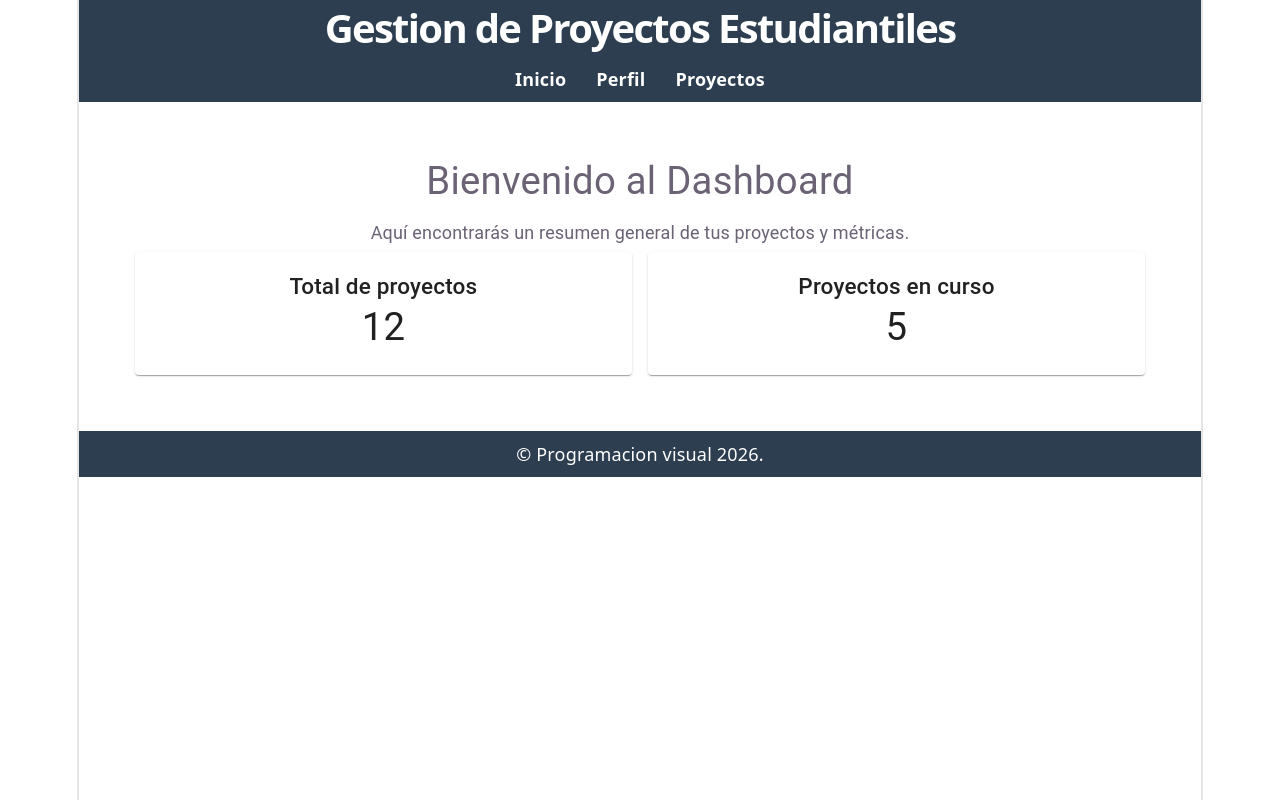
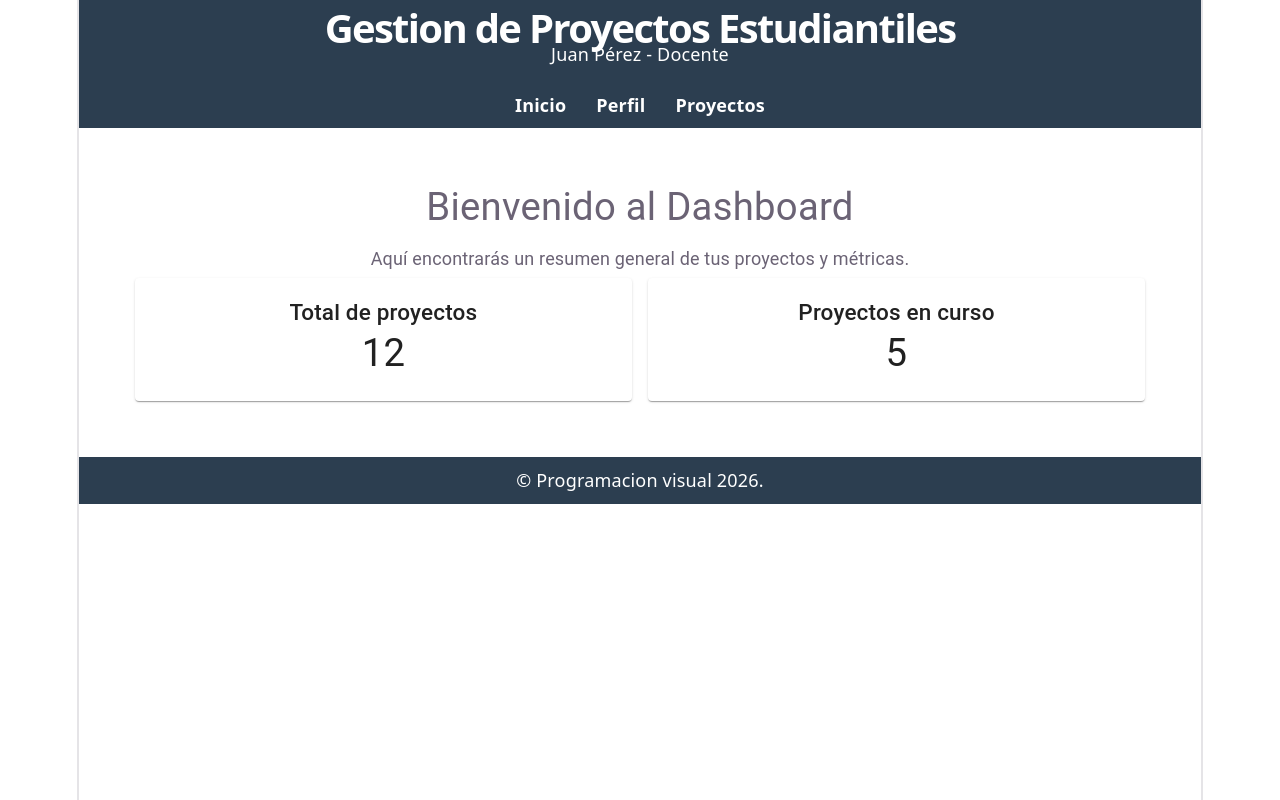
Before and after one commit to joel-cespedes-n/pv_tp3_grupo15, a React (Vite) app: page /inicio in a window 1280 px wide. Built offline with nearby package versions, Linux system fonts and the light colour scheme.

Commit message:
feat: Creo la carpeta context y el componente UsuarioContext, hago que el header se conecte al estado global y modifico App.jsx. [Cespedes Joel Normando]

```diff
--- a/src/App.jsx
+++ b/src/App.jsx
@@ -10,9 +10,11 @@ import { Route, BrowserRouter as Router, Routes, Navigate } from 'react-router-d
 import Dashboard from './views/Dashboard.jsx'
 import PerfilUsuario from './views/PerfilUsuario.jsx'
 import DetalleProyecto from './components/DetalleProyecto.jsx'
+import { UsuarioProvider } from './context/UsuarioContext.jsx'
 
 const App = () => {
   return (
+    <UsuarioProvider>
     <Router>
     <div id='root'>
       <Header />
@@ -30,6 +32,7 @@ const App = () => {
       <Footer />
     </div>
     </Router>
+    </UsuarioProvider>
   )
 }
 export default App
--- a/src/components/Header.jsx
+++ b/src/components/Header.jsx
@@ -1,9 +1,15 @@
 import  Nav  from './Nav'
+import { useContext } from 'react';
+import { UsuarioContext } from '../context/UsuarioContext';
 
 const Header = () => {
+
+const {usuario} = useContext(UsuarioContext);
+
     return (
         <header>
             <h1>Gestion de Proyectos Estudiantiles</h1>
+            <p>{usuario.nombre} - {usuario.rol}</p>
         </header>
     )
 }
--- /dev/null
+++ b/src/context/UsuarioContext.jsx
@@ -0,0 +1,25 @@
+import { createContext, useState, useContext } from "react";
+
+export const UsuarioContext = createContext();
+
+export const UsuarioProvider = ({ children }) => {
+
+    const [usuario, setUsuario] = useState( () => {
+        return {
+            nombre : "Juan Pérez",
+            dni : "12345678",
+            rol : "Docente",
+            institucion : "Universidad Nacional de Jujuy",
+        };
+    });
+
+    const actualizarPerfil = (nuevosDatos) => {
+        setUsuario(nuevosDatos);
+    };
+
+    return (
+        <UsuarioContext.Provider value={{ usuario, actualizarPerfil }}>
+            {children}
+        </UsuarioContext.Provider>
+    );
+}
```
